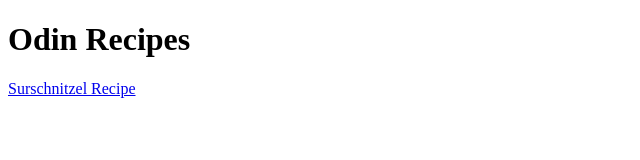
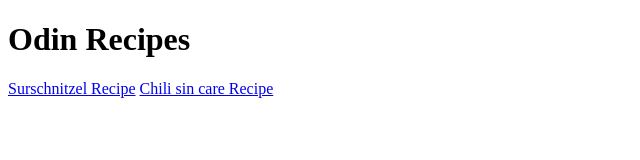
Before and after one commit to alhot-ctrl/odin-recipes, a plain HTML site: page index.html in a window 1280 px wide. Shown: the whole page, without its empty margins (0-640 px from the left). Drawn offline with Linux system fonts and the light colour scheme.

Commit message:
Added link on index.html to the Chili sin carne recipe

```diff
--- a/index.html
+++ b/index.html
@@ -9,5 +9,6 @@
         <h1>Odin Recipes</h1>
 
         <a href="recipes/surschnitzel.html">Surschnitzel Recipe</a>
+        <a href="recipes/sincarne.html">Chili sin care Recipe</a>
     </body>
 </html>
```
